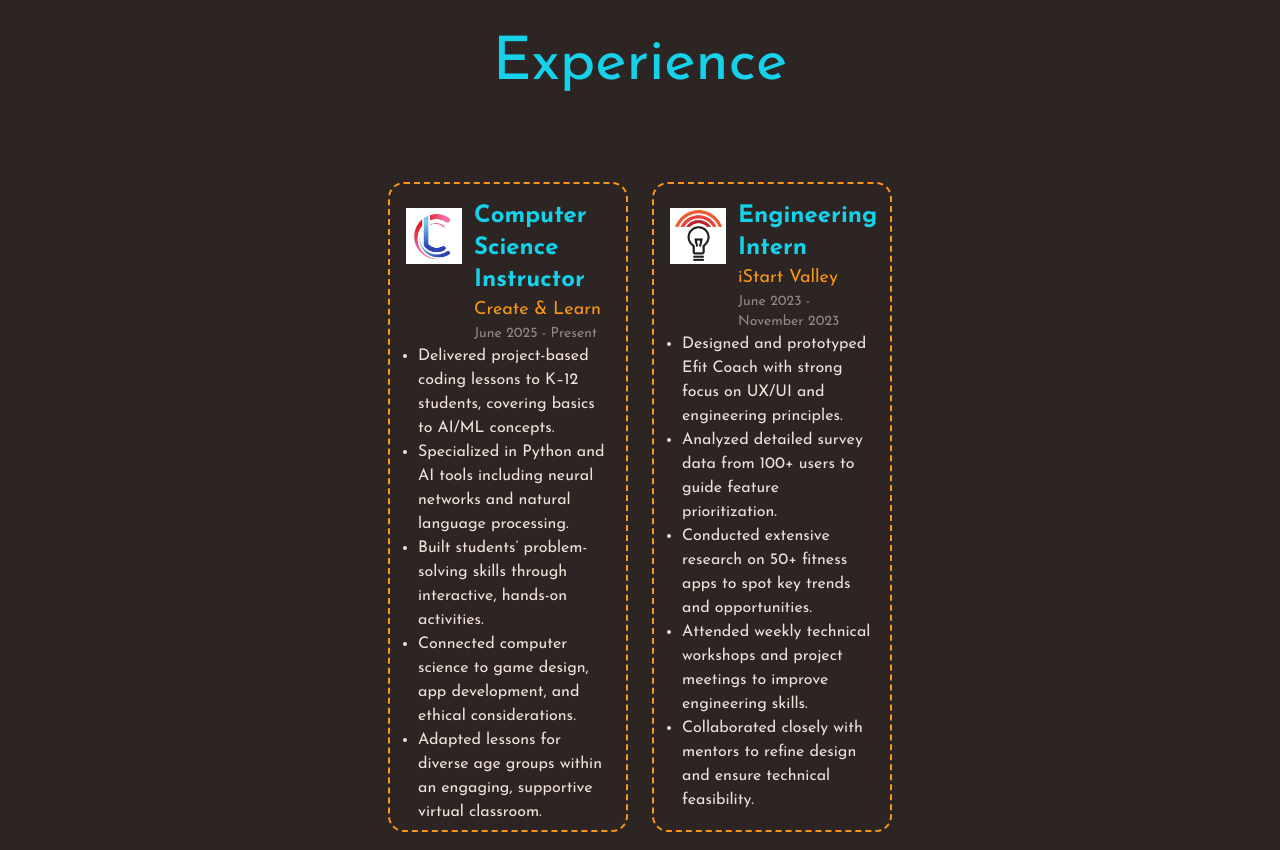
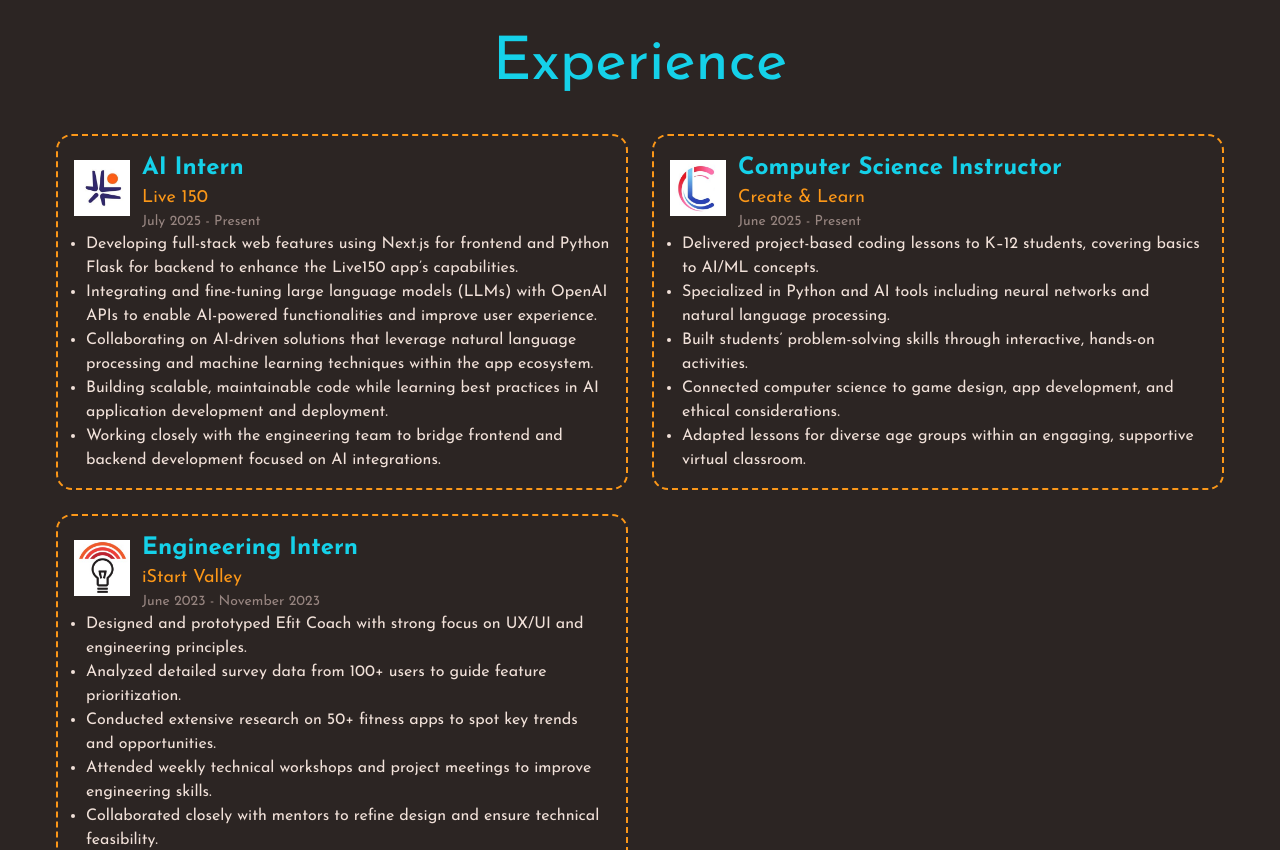
Before and after one commit to TejasNaik24/Portfolio-Website, a React (Vite) app in the folder portfolio-frontend/: page / in a window 1280 px wide. Shown: the part 1440-2290 px from the top of the page. Built offline with nearby package versions, Linux system fonts and the light colour scheme.

Commit message:
added new experience and changed format

```diff
--- a/portfolio-frontend/src/components/experienceSection/AllExperience.jsx
+++ b/portfolio-frontend/src/components/experienceSection/AllExperience.jsx
@@ -1,6 +1,19 @@
 import SingleExperience from "./SingleExperience";
 
 const experiences = [
+  {
+    icon: "./Live150.png",
+    job: "AI Intern",
+    company: "Live 150",
+    date: "July 2025 - Present",
+    responsibilities: [
+      "Developing full-stack web features using Next.js for frontend and Python Flask for backend to enhance the Live150 app’s capabilities.",
+      "Integrating and fine-tuning large language models (LLMs) with OpenAI APIs to enable AI-powered functionalities and improve user experience.",
+      "Collaborating on AI-driven solutions that leverage natural language processing and machine learning techniques within the app ecosystem.",
+      "Building scalable, maintainable code while learning best practices in AI application development and deployment.",
+      "Working closely with the engineering team to bridge frontend and backend development focused on AI integrations.",
+    ],
+  },
   {
     icon: "./Create&Learn.png",
     job: "Computer Science Instructor",
@@ -31,7 +44,7 @@
 
 const AllExperience = () => {
   return (
-    <div className="flex md:flex-row sm:flex-col flex-wrap items-center justify-center gap-x-6">
+    <div className="grid grid-cols-1 md:grid-cols-2 gap-x-6 gap-y-6">
       {experiences.map((experience, index) => {
         return <SingleExperience key={index} experience={experience} />;
       })}
--- a/portfolio-frontend/src/components/experienceSection/SingleExperience.jsx
+++ b/portfolio-frontend/src/components/experienceSection/SingleExperience.jsx
@@ -9,7 +9,7 @@
       whileInView="show"
       viewport={{ once: false, amount: 0 }}
     >
-      <div className="md:h-[650px] md:w-[240px] sm:h-auto sm:w-full border-2 border-orange border-dashed rounded-2xl mt-12 p-4 hover:bg-lightBrown bg-darkBrown transition-all duration-500">
+      <div className="w-full border-2 border-orange border-dashed rounded-2xl p-4 hover:bg-lightBrown bg-darkBrown transition-all duration-500">
         <div className="flex items-start gap-3">
           <img
             src={experience.icon}
```
Also changed, not shown: portfolio-frontend/public/Live150.png (added), portfolio-frontend/public/OhioState.png (added).
